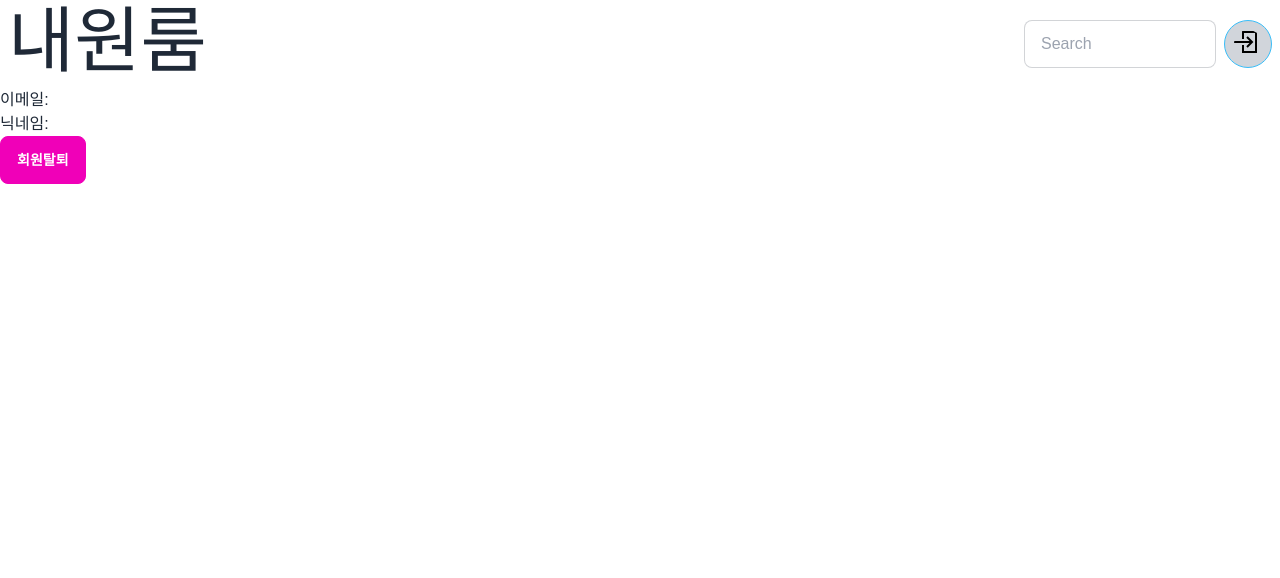
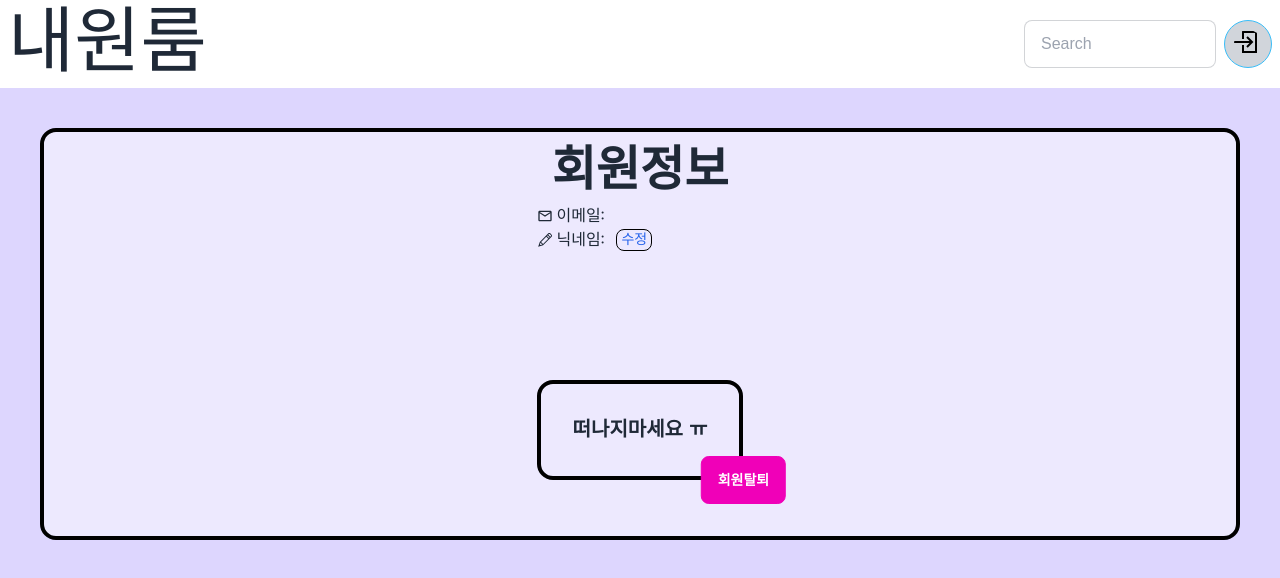
Before and after one commit to chj950807/My_One_Room, a React (Vite) app in the folder My_one_room/: page /profile in a window 1280 px wide. Shown: the top 578 px of the page. Built offline with nearby package versions, Linux system fonts and the light colour scheme.

Commit message:
프로필확인, 닉네임변경, 소셜로그인

```diff
--- a/My_one_room/src/App.tsx
+++ b/My_one_room/src/App.tsx
@@ -4,7 +4,7 @@ import NewPost from './components/evaluation/NewPost';
 import Home from './components/Home';
 import FindPassword from './components/logIn/FindPassword';
 import LogIn from './components/logIn/LogIn';
-import Profile from './components/logIn/Profile';
+import Profile from './components/profile/Profile';
 import SignUp from './components/logIn/SignUp';
 import KaKaotmp from './components/logIn/KaKaotmp';
 
--- a/My_one_room/src/components/board/Mainboard.tsx
+++ b/My_one_room/src/components/board/Mainboard.tsx
@@ -13,7 +13,8 @@ export default function Mainboard() {
   return (
     <div>
       <div className="pt-7">
-        <div className="overflow-x-autoflex flex justify-center">
+        <div className="overflow-x-autoflex flex flex-col  items-center ">
+
           <table className=" table table-zebra w-3/4  border-collapse border-white border-4">
             {/* <!-- head --> */}
             <thead>
--- a/My_one_room/src/components/header/Head.tsx
+++ b/My_one_room/src/components/header/Head.tsx
@@ -7,7 +7,7 @@ export default function Head() {
 
   return (
     <div>
-      <div className="navbar bg-base-100 gap-2 w-full">
+      <div className="navbar bg-base-100 gap-2 w-full rounded-b-2xl">
         <Title />
         <div className="navbar-end gap-2">
           <Search />
--- a/My_one_room/src/components/header/Title.tsx
+++ b/My_one_room/src/components/header/Title.tsx
@@ -5,7 +5,7 @@ export default function Title() {
   return (
     <div className="flex-1">
       <Link to={"/"}>
-        <div className="text-7xl normal-case font-dohyeon whitespace-nowrap hover:text-transparent hover:bg-clip-text hover:bg-gradient-to-r from-indigo-500 via-purple-500 to-pink-500">
+        <div className="text-7xl normal-case font-dohyeon whitespace-nowrap hover:text-transparent hover:bg-clip-text hover:bg-gradient-to-r from-indigo-500 via-purple-500 to-pink-500 transition duration-500">
           내원룸
         </div>
       </Link>
--- a/My_one_room/src/components/logIn/KaKaotmp.tsx
+++ b/My_one_room/src/components/logIn/KaKaotmp.tsx
@@ -7,9 +7,12 @@ export default function KaKaotmp() {
 
   return (
     <div>
-      <Link to={'/'}>
-      돌이가기
-      </Link>
+      <div>
+        <Link to={"/"}>
+          <div className='text-4xl'>돌아가기</div>
+        </Link>
+        인증 {'>'} 토큰받기 {'>'} ???
+      </div>
     </div>
-  )
+  );
 }
--- a/My_one_room/src/components/logIn/LogIn.tsx
+++ b/My_one_room/src/components/logIn/LogIn.tsx
@@ -1,15 +1,21 @@
-import { signInWithEmailAndPassword } from "firebase/auth";
+import { signInWithEmailAndPassword, GoogleAuthProvider, signInWithPopup } from "firebase/auth";
 import React, { useState } from "react";
 import { Link } from "react-router-dom";
 import Head from "../header/Head";
 import { auth } from "./UserData";
 import { useNavigate } from "react-router-dom";
 import { KAKAO_AUTH_URI } from "./KakaoLogin";
-
+import KaKaoRedirect from "./KaKaoRedirect";
+interface Datas{
+  providerId: string
+  uid: string
+}
 export default function LogIn() {
   const navigate = useNavigate();
-  const [email, setEmail] = useState("");
-  const [password, setPassword] = useState("");
+  const [email, setEmail] = useState<string>("");
+  const [password, setPassword] = useState<string>("");
+  const [userData, setUserData] = useState<Datas|null>(null);
+
 
   const onEmailHandler = (e: React.ChangeEvent<HTMLInputElement>) => {
     e.preventDefault();
@@ -40,6 +46,20 @@ export default function LogIn() {
     }
   };
 
+  const handleKaKaoLogin = (e: React.MouseEvent<HTMLButtonElement>) => {
+    e.preventDefault();
+    // const provider =
+  }
+  const handleGoogleLogin = (e: React.MouseEvent<HTMLButtonElement>) => {
+    e.preventDefault();
+    const provider = new GoogleAuthProvider();
+    signInWithPopup(auth, provider).then((data) => {
+      setUserData(data.user);
+      navigate('/');
+    }).catch((err) => {
+      console.log(err);
+    });
+  };
   return (
     <div>
       <Head />
@@ -92,14 +112,29 @@ export default function LogIn() {
                         </span>
                       </Link>
                     </div>
+                    <div className="flex justify-center pt-3  ">
+                      <a href={KAKAO_AUTH_URI}>
+                        <img
+                          src="./src/assets/kakao_login_medium_wide.png"
+                          className="border-2 border-white rounded-xl "
+                        />
+                      </a>
+                    </div>
                     <div className="flex justify-center pt-3">
-                      <a href={KAKAO_AUTH_URI}>
-                        <img src="./src/assets/kakao_login_medium_wide.png" />
-                      </a>
+                      <button
+                        onClick={handleGoogleLogin}
+                        type="button"
+                        className="bg-gray-100 flex w-full h-auto rounded-xl border-2 border-blue-400"
+                      >
+                        <img src="./src/assets/google_light_pressed_ios.svg" />
+                        <div className="self-center pl-20 font-dohyeon text-gray-800 ">
+                          구글 로그인
+                        </div>
+                      </button>
                     </div>
                   </div>
                   <div className="form-control mt-6">
-                    <button className="btn btn-primary font-sans">Login</button>
+                    <button className="btn btn-primary font-sans" type="submit">Login</button>
                   </div>
                 </div>
               </form>
--- a/My_one_room/src/components/logIn/Profile.tsx
+++ /dev/null
@@ -1,28 +0,0 @@
-import React from "react";
-import Head from "../header/Head";
-import { auth } from "./UserData";
-import { useNavigate } from "react-router-dom";
-export default function Profile() {
-  const navigate = useNavigate();
-
-  const onWithdraw = (e: React.MouseEvent<HTMLButtonElement>) => {
-    e.preventDefault();
-    auth.currentUser?.delete().then(() => {
-      alert("회원 탈퇴되었습니다.");
-      navigate("/");
-    });
-  };
-
-  return (
-    <div>
-      <Head />
-      <div>
-        <div>이메일: {auth.currentUser?.email}</div>
-        <div>닉네임: {auth.currentUser?.displayName}</div>
-      </div>
-      <button className="btn btn-secondary" onClick={onWithdraw}>
-        회원탈퇴
-      </button>
-    </div>
-  );
-}
--- /dev/null
+++ b/My_one_room/src/components/profile/Profile.tsx
@@ -0,0 +1,69 @@
+import React from "react";
+import Head from "../header/Head";
+import { auth } from "../logIn/UserData";
+import { useNavigate } from "react-router-dom";
+import { MdOutlineMail } from "react-icons/md";
+import { TfiPencil } from "react-icons/tfi";
+import Rename from "./Rename";
+export default function Profile() {
+  const navigate = useNavigate();
+
+  const onWithdraw = (e: React.MouseEvent<HTMLButtonElement>) => {
+    e.preventDefault();
+    auth.currentUser?.delete().then(() => {
+      navigate("/");
+    });
+  };
+
+  return (
+    <div>
+      <Head />
+      <input type="checkbox" id="my-modal-5" className="modal-toggle" />
+      <div className="modal">
+        <div className="modal-box">
+          <h3 className="font-bold text-lg">회원탈퇴 되었습니다.</h3>
+          <p className="py-4">이용해주셔서 감사합니다.</p>
+          <div className="modal-action">
+            <button onClick={onWithdraw} className="btn btn-secondary">
+              확인
+            </button>
+          </div>
+        </div>
+      </div>
+
+      <div className=" py-10 px-10 min-h-screen bg-violet-200 text-gray-800 font-jua ">
+        <div className="hero-content text-center border-4 border-black bg-violet-100 min-w-full card">
+          <div className="max-w-md ">
+            <div className="font-bold text-5xl">회원정보</div>
+            <div className="flex flex-col items-start pt-2 pb-32">
+              <div className="flex flex-row items-center">
+                <MdOutlineMail className=" font-sans" />
+                <span className="pl-1">이메일: {auth.currentUser?.email}</span>
+              </div>
+              <div className="flex flex-row items-center">
+                <TfiPencil className=" font-sans" />
+                <span className="pl-1">닉네임:</span>
+                <Rename />
+              </div>
+            </div>
+            <div className="indicator mb-10 ">
+              <div className="indicator-item indicator-bottom  ">
+                <label
+                  htmlFor="my-modal-5"
+                  className="btn btn-secondary font-sans"
+                >
+                  회원탈퇴
+                </label>
+              </div>
+              <div className="card border-4 border-black ">
+                <div className="card-body">
+                  <h2 className="card-title">떠나지마세요 ㅠ</h2>
+                </div>
+              </div>
+            </div>
+          </div>
+        </div>
+      </div>
+    </div>
+  );
+}
--- /dev/null
+++ b/My_one_room/src/components/profile/Rename.tsx
@@ -0,0 +1,65 @@
+import React, { useState, useEffect } from "react";
+import { updateProfile } from "firebase/auth";
+import { auth } from "../logIn/UserData";
+
+export default function Rename() {
+  const [nickname, setNickname] = useState<string>("");
+    const [print, setPrint] = useState<string | null | undefined>(auth.currentUser?.displayName);
+
+  const onNicknameHandler = (e: React.ChangeEvent<HTMLInputElement>) => {
+    e.preventDefault();
+    setNickname(e.currentTarget.value);
+  };
+
+  const onClickRename = (e: React.MouseEvent<HTMLButtonElement>) => {
+    e.preventDefault();
+    console.log("clicked");
+    let item = document.getElementById("hidden_item");
+    item?.classList.remove("hidden");
+    let rename_button = document.getElementById("rename_button_item");
+    rename_button?.classList.add("hidden");
+  };
+
+  const onRenameSubmit =async (e: React.FormEvent<HTMLFormElement>) => {
+    e.preventDefault();
+
+    if (nickname !== auth.currentUser?.displayName && auth.currentUser) {
+        await updateProfile(auth.currentUser, { displayName: nickname });
+        setPrint(auth.currentUser.displayName);
+    }
+
+    let item = document.getElementById("hidden_item");
+    item?.classList.add("hidden");
+    let rename_button = document.getElementById("rename_button_item");
+    rename_button?.classList.remove("hidden");
+  };
+
+
+    return (
+      <div className="text-blue-600 flex">
+        <span className="pl-1 text-black">{print}</span>
+        <div id="hidden_item" className="hidden ">
+          <form onSubmit={onRenameSubmit}>
+            <input
+              type="text"
+              className="w-20 rounded-md bg-gray-300 border border-blue-400 ml-3 mr-1 pl-1 text-black"
+              onChange={onNicknameHandler}
+            />
+            <button
+              className="border border-black px-1 rounded-lg text-sm"
+              type="submit"
+            >
+              변경하기
+            </button>
+          </form>
+        </div>
+        <button
+          id="rename_button_item"
+          className=" border border-black px-1 rounded-lg text-sm ml-2"
+          onClick={onClickRename}
+        >
+          수정
+        </button>
+      </div>
+    );
+}
```
Also changed, not shown: My_one_room/src/components/board/Filter.tsx (+3 -5 lines), My_one_room/src/components/logIn/KaKaoRedirect.tsx (+8 -6 lines), My_one_room/src/components/logIn/SignUp.tsx (+3 -6 lines), My_one_room/src/assets/google_light_pressed_ios.svg (added), My_one_room/src/assets/kakao_login_medium.png (deleted).
